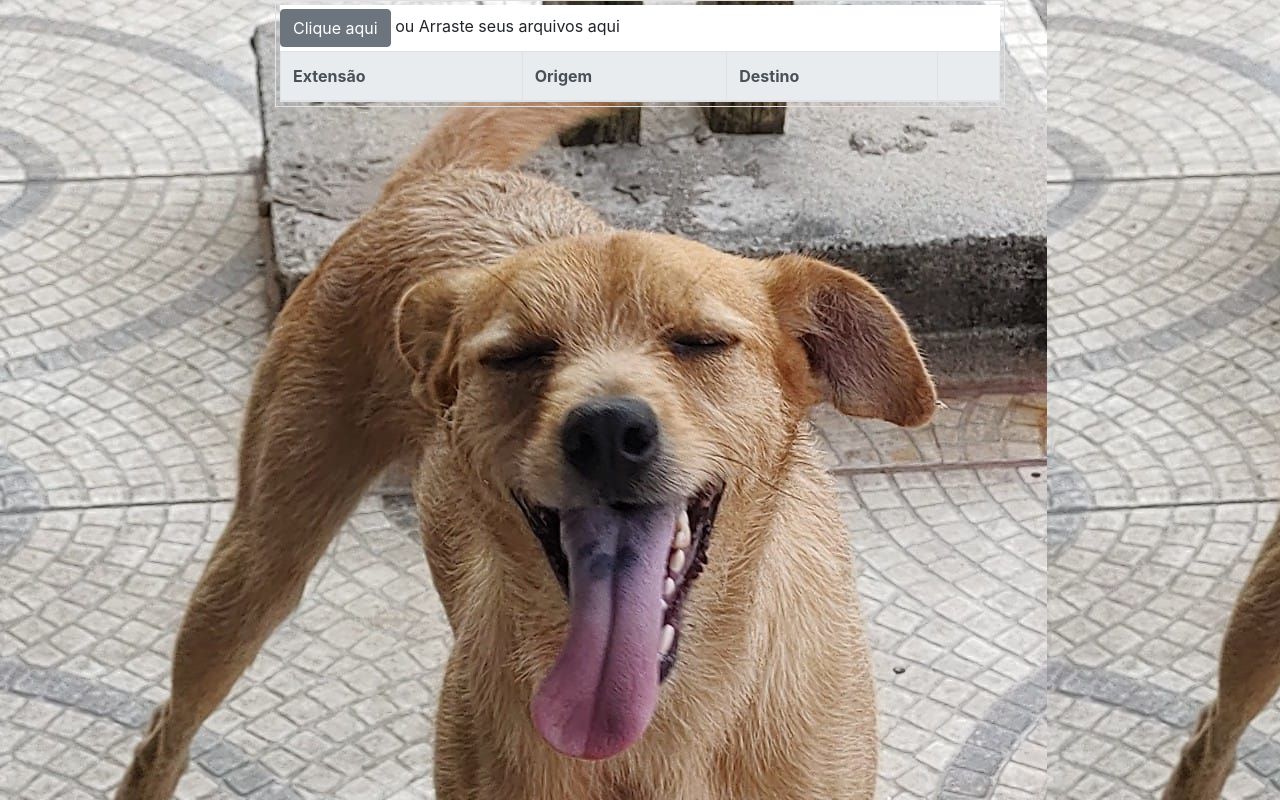
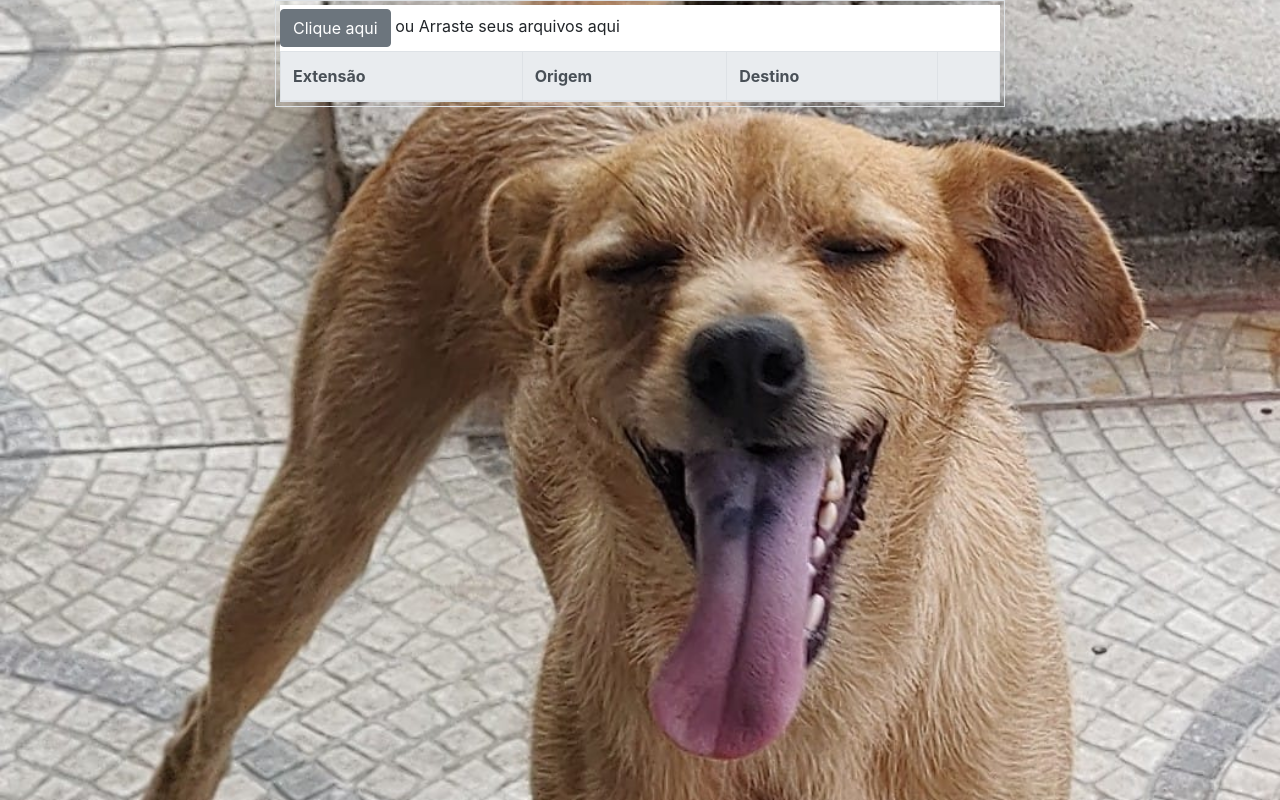
Before and after one commit to reneesalles/renomear_arquivos, a plain HTML site: page index.html in a window 1280 px wide. Drawn offline with nearby package versions, Linux system fonts and the light colour scheme.

Commit message:
Update main.css
adicionando nova imagem no background

```diff
--- a/main.css
+++ b/main.css
@@ -1,6 +1,7 @@
 body {
     background-image: url("./Images/coragem sorrindo.jpeg");
-}
+background-repeat: no-repeat;background-size: cover;background-position-y: 10%;}
+
 
 #drop_zone {
     position: relative;
```
